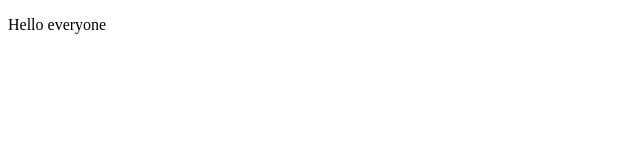
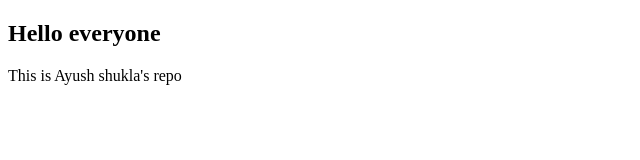
Before and after one commit to ayush-shukla19/localrepo, a plain HTML site: page index.html in a window 1280 px wide. Shown: the whole page, without its empty margins (0-640 px from the left). Drawn offline with Linux system fonts and the light colour scheme.

Commit message:
added paragraph and author

```diff
--- a/index.html
+++ b/index.html
@@ -6,6 +6,7 @@
     <title>Local repo</title>
 </head>
 <body>
-    <p>Hello everyone</p>
+    <h2>Hello everyone</h2>
+    <p>This is Ayush shukla's repo</p>
 </body>
 </html>
```
Also changed, not shown: 1 other file.
